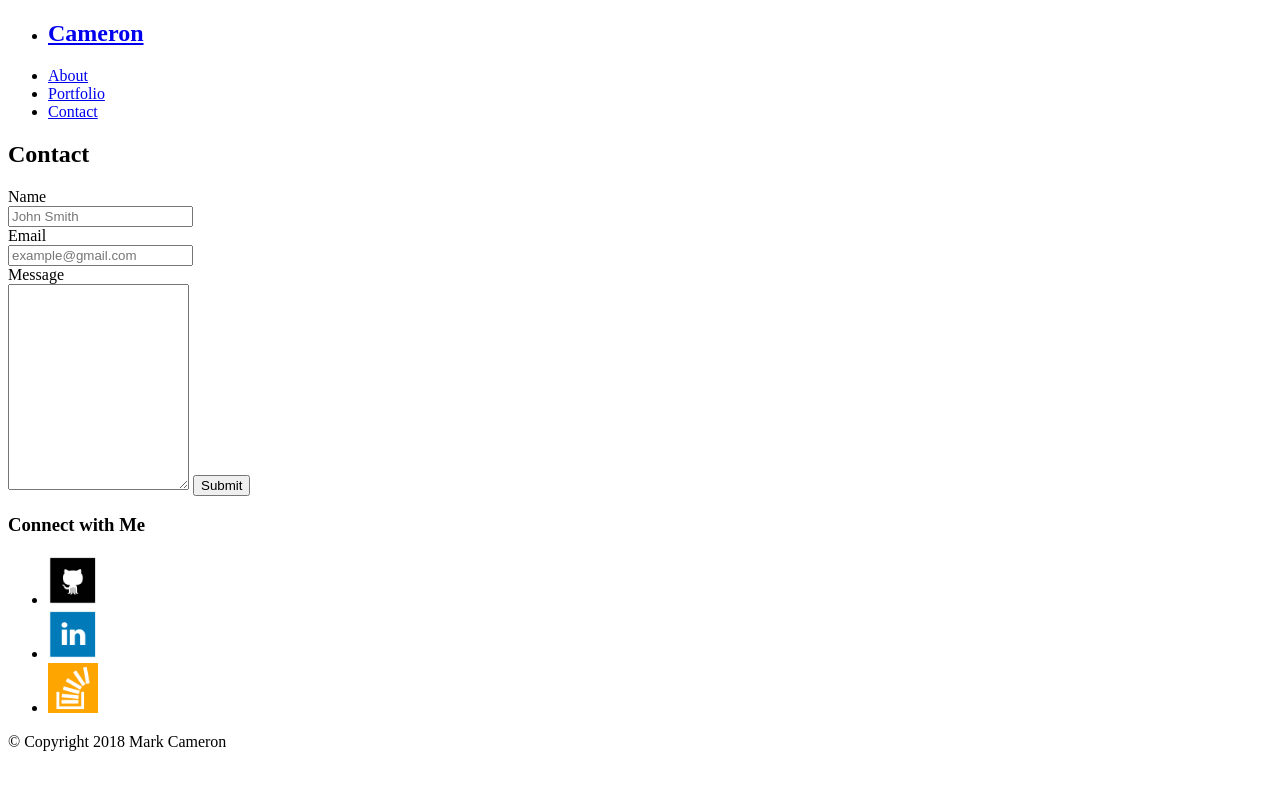
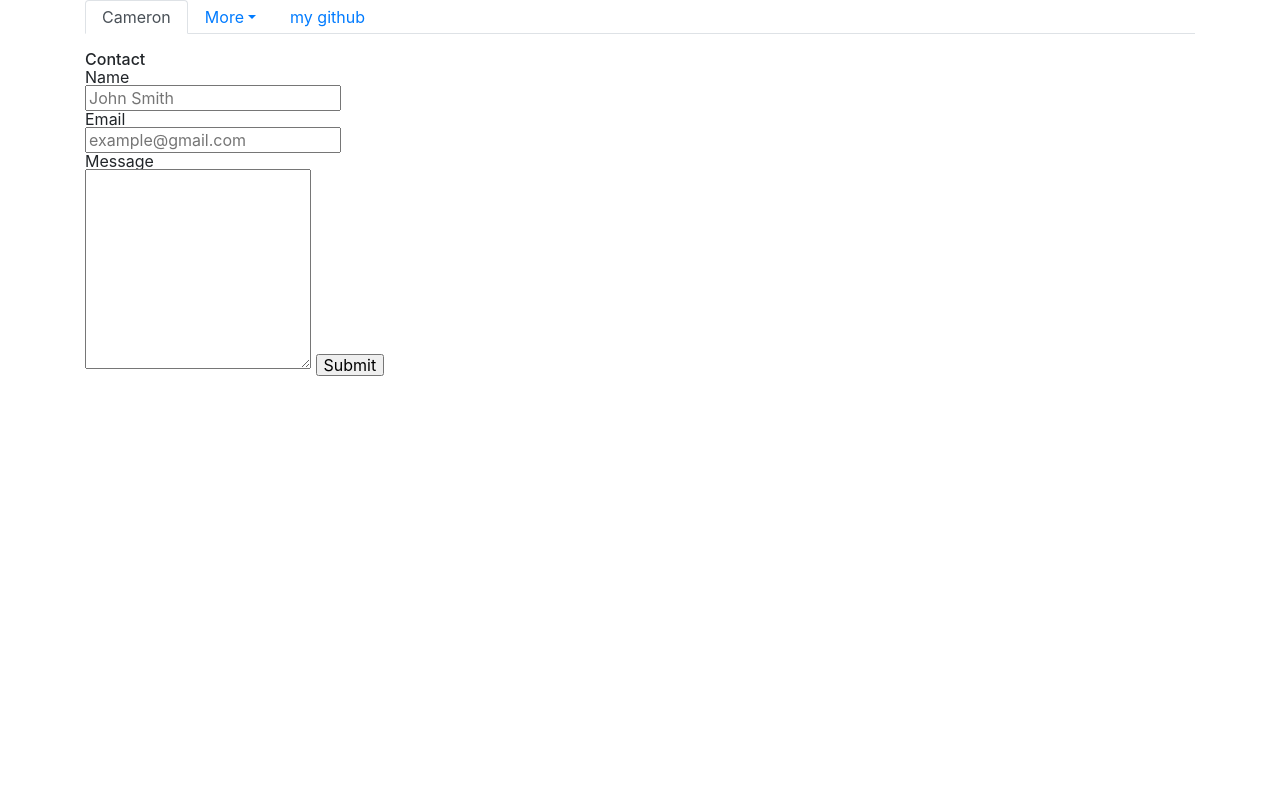
Before and after one commit to markcam1/markcam1.github.io, a plain HTML site: page contact.html in a window 1280 px wide. Drawn offline with nearby package versions, Linux system fonts and the light colour scheme.

Commit message:
new contact

```diff
--- a/assets/javascript/mc.js
+++ b/assets/javascript/mc.js
@@ -165,8 +165,7 @@ function carouselDataMaker (){
 
     for (i = 1; i < portfoliioKeysArray; i++){
 
-        var slideNum = portfoliioKeysArray[i];
-
+        var slideNum = [i];
         var carouselTarget = $("<li>");
 
         carouselTarget.attr({
@@ -175,9 +174,6 @@ function carouselDataMaker (){
         })
 
         $("#carouseldatadrop").append(carouselTarget);
-
-        //<li data-target="#carouselPortfolio" data-slide-to="1">
-
     }
 
 
--- a/contact.html
+++ b/contact.html
@@ -5,31 +5,53 @@
     <meta name="viewport" content="width=device-width, initial-scale=1.0">
     <meta http-equiv="X-UA-Compatible" content="ie=edge">
     <title>Mark Cameron</title>
-    <!-- <link rel="stylesheet" type="text/css" href="assets/css/reset.css"> -->
+    <link rel="stylesheet" href="https://maxcdn.bootstrapcdn.com/bootstrap/4.0.0/css/bootstrap.min.css" integrity="sha384-Gn5384xqQ1aoWXA+058RXPxPg6fy4IWvTNh0E263XmFcJlSAwiGgFAW/dAiS6JXm" crossorigin="anonymous">
+    <link rel="stylesheet" type="text/css" href="assets/css/reset.css">
     <link rel="stylesheet" type="text/css" href="assets/css/style.css">
+
+    <script src="https://code.jquery.com/jquery-3.2.1.slim.min.js" integrity="sha384-KJ3o2DKtIkvYIK3UENzmM7KCkRr/rE9/Qpg6aAZGJwFDMVNA/GpGFF93hXpG5KkN" crossorigin="anonymous"></script>
+    <script src="https://cdnjs.cloudflare.com/ajax/libs/popper.js/1.12.9/umd/popper.min.js" integrity="sha384-ApNbgh9B+Y1QKtv3Rn7W3mgPxhU9K/ScQsAP7hUibX39j7fakFPskvXusvfa0b4Q" crossorigin="anonymous"></script>
+    <script src="https://maxcdn.bootstrapcdn.com/bootstrap/4.0.0/js/bootstrap.min.js" integrity="sha384-JZR6Spejh4U02d8jOt6vLEHfe/JQGiRRSQQxSfFWpi1MquVdAyjUar5+76PVCmYl" crossorigin="anonymous"></script>
+    <script src="assets/javascript/mc.js"></script>
 
 </head>
 <body>
 
-<section class="one">
-
-    <ul class="header">
-        <li><a href="#" id="camHome"><h1>Cameron</h1></a></li>
-        <li class="minor"><a href="index.html">About</a></li>
-        <li class="minor"><a href="portfolio.html">Portfolio</a></li>
-        <li class="minor"><a href="contact.html">Contact</a></li>
+<div class="container">
+    <div class="row">
+        <div class="col-md-12">
+            <ul class="nav nav-tabs">
+                <li class="nav-item">
+                    <a class="nav-link active" href="index.html">Cameron</a>
+                </li>
+                <li class="nav-item dropdown">
+                    <a class="nav-link dropdown-toggle" data-toggle="dropdown" href="#" role="button" aria-haspopup="true" aria-expanded="false">More</a>
+                    <div class="dropdown-menu">
+                    <a class="dropdown-item" href="portfolio.html">Designs</a>
+                    <a class="dropdown-item" href="contact.html">Contact</a>
+                    <a class="dropdown-item" href="#">Coming Soon</a>
+                    <div class="dropdown-divider"></div>
+                    </div>
+                </li>
+                <li class="nav-item">
+                    <a class="nav-link" href="https://github.com/markcam1" target="_blank" >my github</a>
+                </li>
             </ul>
-
-</section>
-
-<section class="two">
-
-<div class="container">
-    <div class="containerChild">
-        <div class="h1box">
+        </div>
+    </div>
+    <br>
+    <div class="row">
+        <div class="col-md-6">
+            <div class="row">
+                <div class="col">
                     <h1>Contact</h1>
                 </div>
+                <br>
+            </div>
+            <div class="row">
+                <div class="col">
                     <form>
+                        <div class="form-group">
                             <label for="name">Name</label><br>
                             <input type="text" name="name" placeholder="John Smith"><br>
                             <label for="email">Email</label><br>
@@ -37,37 +59,10 @@
                             <label for="message">Message</label><br>
                             <textarea id="message" name="message" style="height:200px"></textarea>
                             <input type="button" value="Submit">
+                        </div>
                     </form>
                 </div>
             </div>
-
-<div class="sidebar">
-    <div class="iconBox">
-        <div class="h3box">
-            <h3>Connect with Me</h3>
-        </div>
-        <ul class="listIcon">
-            <li> <a href="https://github.com/markcam1">
-                    <img src="assets/images/github.png" alt="github" width="50" height="50">
-            </a>
-            </li>
-            <li> <a href="https://www.linkedin.com/in/markocameron/">
-                    <img src="assets/images/linkedin.png" alt="linkedin" width="50" height="50">
-            </a>
-            </li>
-            <li> <a href="https://stackoverflow.com/users/9095850/protohumancam">
-                <img src="assets/images/stackoverflow.png" alt="stack" width="50" height="50">
-            </a>
-            </li>
-        </ul>
         </div>
     </div>
-</section>
-
-
-
-<footer class="foot">
-    <p>© Copyright 2018 Mark Cameron</p>
-</footer>
-</body>
-</html>
+</div>
```
Also changed, not shown: index.html (+0 -1 lines), portfolio.html (+2 -4 lines). Lines whose indentation alone changed are shown as unchanged.
